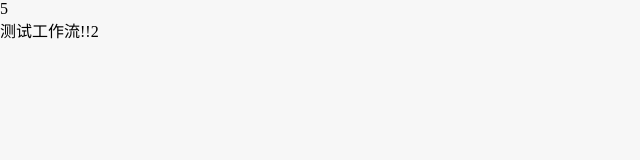
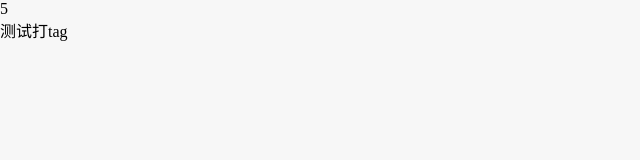
Before and after one commit to fansOLC/my-webpack, a React app: page / in a window 1280 px wide. Shown: the top 160 px of the page, without its empty margins (0-640 px from the left). Built offline with nearby package versions, Linux system fonts and the light colour scheme.

Commit message:
【feat】打tag

```diff
--- a/src/App.tsx
+++ b/src/App.tsx
@@ -1,13 +1,12 @@
 import React from 'react';
 import style from './style.scss';
 import { add } from './utils';
-const name = 'olc';
-console.log(name);
+
 export default function App() {
   return (
     <div className={style.container}>
       <div className={style.left}>{add(2, 3)}</div>
-      <div className={style.right}>测试工作流!!2</div>
+      <div className={style.right}>测试打tag</div>
     </div>
   );
 }
```
